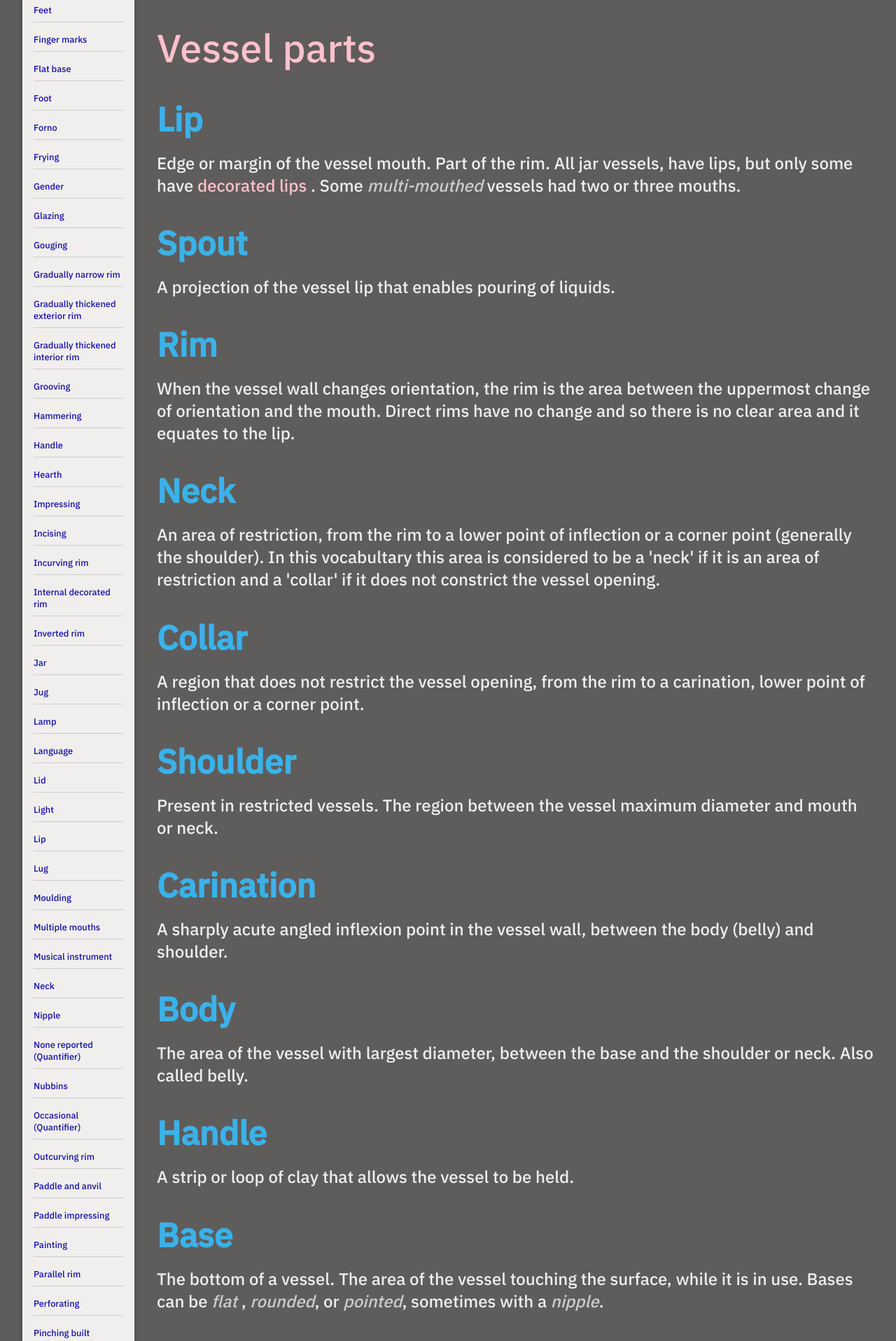
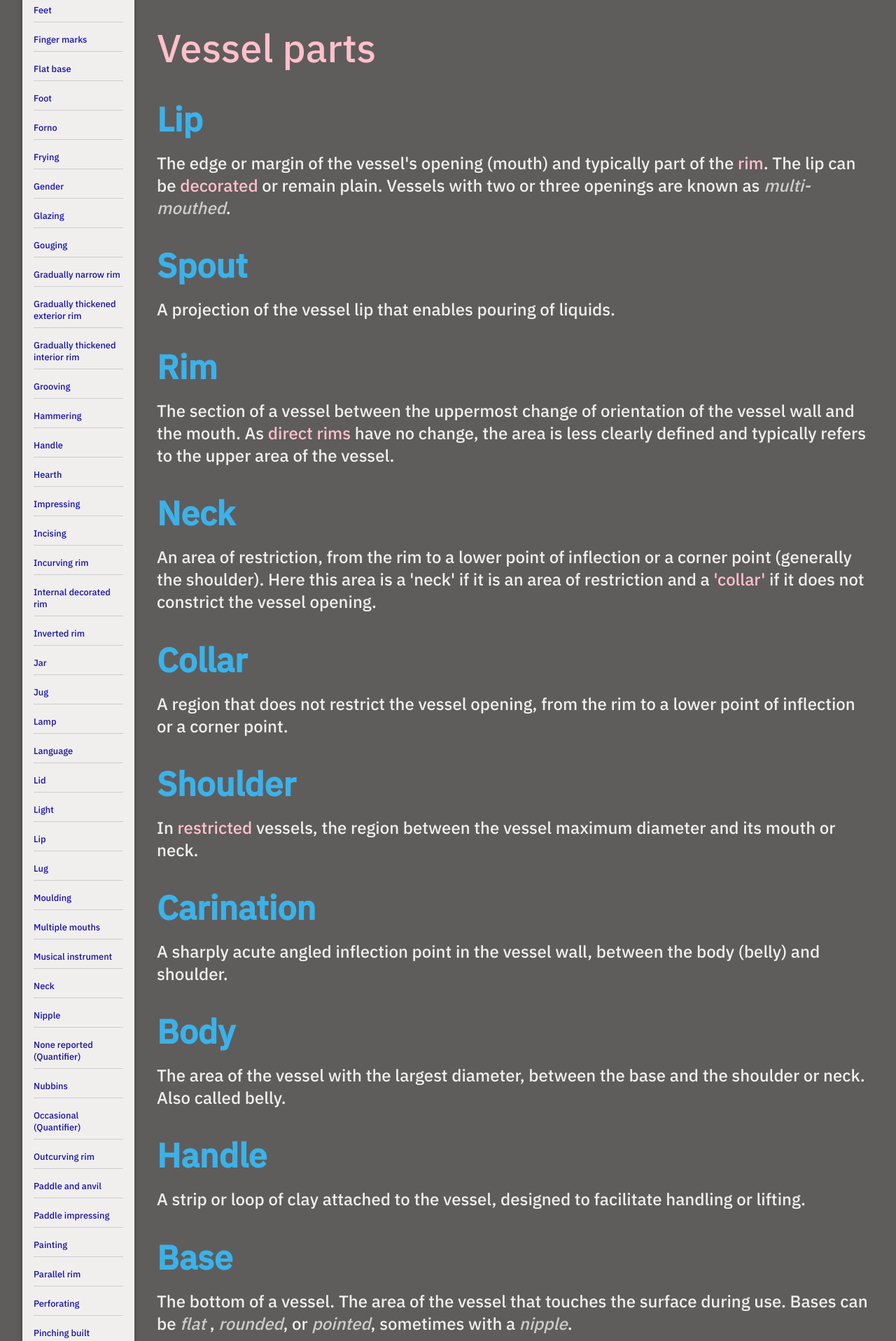
Before and after one commit to tosca-har/jars2, a Django app: page /vessels/glossary in a window 1280 px wide. Shown: the part 1919-3836 px from the top of the page at 70% size. Run offline with Django 5.2, Linux system fonts and the light colour scheme; some web fonts are replaced.

Commit message:
Update glossary.html

```diff
--- a/vessels/templates/vessels/glossary.html
+++ b/vessels/templates/vessels/glossary.html
@@ -160,120 +160,120 @@ in several vessels or sherds, or where numbers are available greater than 10 per
 present but in less than 10 percent in larger samples.
 <h2 id="part">Vessel parts</h2>
 <h3 id="lip">Lip</h3>
-<p>Edge or margin of the vessel mouth. Part of the rim. All jar vessels, have lips, but only some have <a href="#declip"> decorated lips </a>.
-Some <mark id="mulm">multi-mouthed</mark> vessels had two or three mouths. </p>
+<p>The edge or margin of the vessel's opening (mouth) and typically part of the <a href="#rim">rim</a>. The lip can be <a href="#declip"> decorated </a> or remain plain.
+  Vessels with two or three openings are known as <mark id="mulm">multi-mouthed</mark>.
 <h3 id="spo">Spout</h3>
 <p>A projection of the vessel lip that enables pouring of liquids.</p>
 {% comment %} <figure><img src="{% static "vessels/images/spout.jpg" %}" alt="Spout." ></figure>
 <figcaption> Example of a spout in a Pacific jugs.</figcaption> {% endcomment %}
 <h3 id="rim">Rim</h3>
-<p>When the vessel wall changes orientation, the rim is the area between the uppermost change of orientation and the mouth. Direct rims have no change and so there is no clear area and it equates to the lip. </p>
+<p>The section of a vessel between the uppermost change of orientation of the vessel wall and the mouth. As <a href="#dir">direct rims</a> have no change, the area is less clearly defined and typically refers to the upper area of the vessel. </p>
 <h3 id="neck">Neck</h3>
 <p>An area of restriction, from the rim to a lower point of inflection or a corner point (generally the shoulder).
-  In this vocabultary this area is considered to be a 'neck' if it is an area of restriction and a 'collar' if it does not constrict the vessel opening.
+  Here this area is a 'neck' if it is an area of restriction and a <a href="#coll">'collar'</a> if it does not constrict the vessel opening.
 </p>
 <h3 id="coll">Collar</h3>
-<p>A region that does not restrict the vessel opening, from the rim to a carination, lower point of inflection or a corner point.
+<p>A region that does not restrict the vessel opening, from the rim to a lower point of inflection or a corner point.
 </p>
 {% comment %} <figure><img src="{% static "vessels/images/necks.jpg" %}" alt="Neck and collar." ></figure>
 <figcaption> Examples of necks in different Pacific vessel forms.</figcaption> {% endcomment %}
 <h3 id="sho">Shoulder</h3>
-<p>Present in restricted vessels. The region between the vessel maximum diameter and mouth or neck.</p>
+<p>In <a href="#res">restricted</a> vessels, the region between the vessel maximum diameter and its mouth or neck.</p>
 <h3 id="car">Carination</h3>
-<p>A sharply acute angled inflexion point in the vessel wall, between the body (belly) and shoulder. </p>
+<p>A sharply acute angled inflection point in the vessel wall, between the body (belly) and shoulder. </p>
 <h3 id="body">Body</h3>
-<p>The area of the vessel with largest diameter, between the base and the shoulder or neck. Also called belly. </p>
+<p>The area of the vessel with the largest diameter, between the base and the shoulder or neck. Also called belly. </p>
 <h3 id="han">Handle</h3>
-<p>A strip or loop of clay that allows the vessel to be held.</p>
+<p>A strip or loop of clay attached to the vessel, designed to facilitate handling or lifting.</p>
 <h3 id="base">Base</h3>
-<p>The bottom of a vessel. The area of the vessel touching the surface, while it is in use. Bases can be <mark id="flatbase"> flat </mark>, <mark id="roubase">rounded</mark>, or <mark id="poibase">pointed</mark>, sometimes with a <mark id="nip">nipple</mark>. </p>
+<p>The bottom of a vessel. The area of the vessel that touches the surface during use. Bases can be <mark id="flatbase"> flat </mark>, <mark id="roubase">rounded</mark>, or <mark id="poibase">pointed</mark>, sometimes with a <mark id="nip">nipple</mark>. </p>
 <h3 id="feet">Foot or Feet</h3>
-<p>Appendages on the vessel base. These can be several (often 3) feet derived from lumps of clay or a <mark id="rfoot">ring foot </mark> derived from a ring of clay.</p>
+<p>Appendages on the vessel base which may include multipe feet (often 3) formed from lumps of clay or a <mark id="rfoot">ring foot </mark> created from a ring of clay.</p>
 <h2 id="form">Vessel forms</h2>
 <h3 id="res">Restricted</h3>
-<p>Vessel has a mouth that is less than the maximum diameter.</p>
+<p>A vessel form where the opening is narrower than the vessel’s maximum diameter.</p>
 <h3 id="ures">Unrestricted</h3>
-<p>Vessel opening is equal to or greater than its maximum diameter.</p>
+<p>A vessel form where the opening is equal to or greater than its maximum diameter.</p>
 <h3 id="for">Forno</h3>
 <p>Flat bottomed vessel for baking sago cakes.</p>
 <h3 id="jug">Jug</h3>
-<p>Vessel for serving liquid. Has handle and spout and height larger than maximum diameter.</p>
+<p>A vessel for serving liquids, typically with a handle and spout, with a height that exceeds its maximum diameter.</p>
 <h3 id="jar">Jar</h3>
-<p>Vessel height is greater than vessel width, or a restricted vessel with similar height and width.</p>
+<p>A vessel with a greater height than its width, or a restricted form with similar height and width.</p>
 <h3 id="bowl">Bowl</h3>
-<p>Larger mouthed vessel with height more than one-third but less than or equal to its maximum diameter. Usually unrestricted, but can be slightly restricted.</p>
+<p>A wide-mouthed vessel with a height greater than one-third but less than or equal to its maximum diameter. Usually unrestricted, but can be slightly restricted.</p>
 <h3 id="pla">Plate</h3>
-<p>Unrestricted vessel with height less than one-fifth its maximum diameter.</p>
+<p>An unrestricted vessel with a height less than one-fifth of its maximum diameter.</p>
 <h3 id="dish">Dish</h3>
-<p>Unrestricted vessel with height between one-fifth and one-third of its maximum diameter.</p>
+<p>An unrestricted vessel with a height between one-fifth and one-third of its maximum diameter.</p>
 <h3 id="cup">Cup</h3>
-<p>Small unrestricted drinking vessel. Holds smaller volume (approximately half a litre) than a jar. </p>
+<p>A small unrestricted drinking vessel that typically holds a smaller volume (approximately half a litre) than a jar. </p>
 <h3 id="lamp">Lamp</h3>
-<p>Vessel used as source of light, generally by holding oil.</p>
+<p>A vessel used as a source of light, usually by holding oil or another combustible substance such as beeswax.</p>
 <h2 id="build">Vessel construction</h2>
 <h3 id="temp">Manual tempering</h3>
-<p>The vessel has manual tempering if the potters added non-plastic inclusions, such as sand, rocks, or crushed pottery, to the ceramic paste. </p>
+<p>The vessel has 'manual tempering' if the potters added non-plastic inclusions, such as sand, rocks, or crushed pottery, to the ceramic paste. </p>
 <h3 id="conb">Base construction</h3>
 <h4 id="spib">Spiral base</h4>
-<p>Base made with a clay spiral.</p>
+<p>A base made with a clay spiral.</p>
 <h4 id="ballb">Ball base</h4>
-<p>Base started with a ball or lump of clay.</p>
+<p>A base started with a ball or lump of clay.</p>
 <h4 id="slabb">Slab base</h4>
-<p>Base started with a beaten slab of clay.</p>
+<p>A base started with a beaten slab of clay.</p>
 <h3 id="conp">Primary and rim construction</h3>
-<p>Vessels can be built up (or 'roughed out') using coils, slab, molded or 'hammered' clay pieces, or a piece of clay can be formed into a vessel using pinching, molding, 'hammering' or (rarely in the past) a wheel.
-  The force to shape the clay can come from pressure or percussion. In some vessels a different building technique was used for the vessel rim.</p>
+<p>Vessels can be built up (or 'roughed out') using coils or slab, moulded or 'hammered' clay pieces. Alternatively, a single piece of clay can be shaped into a vessel using techniques such as pinching, moulding, 'hammering' or a wheel.
+  The force to shape the clay may be applied through pressure or percussion. In some casees, a different building technique was used for the vessel rim.</p>
 <h4 id="coil">Coil</h4>
-<p>Coiling is a pressure technique. The vesssel is built up with clay that has been rolled out to make cylinderical coils. These coils can be added continuously in a sprial or as rings with one coil per level.
-  The coils can be merged with those below, as they are added or joined to the others at the end. Coils can be joined to each other by pinching, spreading or drawing.</p>
+<p>Coiling is a pressure technique. In coiling, the vesssel is built up using clay rolled into cylinderical coils. These coils can be added continuously in a sprial or as individual rings (with one coil per level).
+  The coils can be joined into the layers below as they are added or joined afterwards. Coils can be joined to each other by pinching, spreading or drawing.</p>
 <h4 id="spiral">Coil spiral</h4>
-<p>The vessel is built up by coils that may continue on, (spiral up) for more than one level. </p>
+<p>A vessel-building variant of <a href='#coil'> coiling </a> where the vessel is built up by coils that may continue on, (spiral up) for more than one level. </p>
 <h4 id="ring">Coil ring</h4>
-<p>The vessel is built up with every level having a complete circle coil. </p>
+<p>A vessel-building variant of <a href='#coil'> coiling </a> where the vessel is built up with every level having a complete circle coil. </p>
 <h4 id="slab">Slab</h4>
-<p>Slab building is a percussion technique, where either slabs of clay are sliced off, or feet, hands or a tool are used to flatten the clay into round or rectangular slabs. The vessel is built up with pre-made slabs of clay. </p>
+<p>Slab building is a vessel-forming percussion technique, in which the vessel is built up with pre-made slabs of clay. The slabs are created by being sliced off, or feet, hands or a tool are used to flatten the clay into round or rectangular slabs. </p>
 <h4 id="pinch">Pinching</h4>
-<p>Pinching is a pressure modelling technique. The vessel is built from the potter forming a depression in the centre of the clay and drawing the walls up around the depression.</p>
+<p>Pinching is a pressure modelling technique in which the potter forms a depression in the centre of the clay and gradually shpes the vessel by pinching and drawing the walls up around the depression.</p>
 <h4 id="mold">Moulding</h4>
-<p>Moulding is a percussion modelling technique that involves a lump or slab of clay that is pressed against a mold to shape it.
- The technique can be used to make a whole vessel of parts that are then combined.</p>
+<p>Moulding is a percussion modelling technique in which a lump or slab of clay that is pressed against, or into, a mould to shape it.
+ This technique can be used to form an entire vessel or to create individual parts that are then combined.</p>
 <h4 id="ham">Hammering</h4>
-<p>Hammering is a percussion modelling technique that involves the use of fists or a tool to hollow and spread out the clay. It can be done on a lump of clay or a slab.
-  The technique can be used to make a whole vessel or parts that are then combined, as in modern day Sigatoka Fiji, where two fist hammered pieces (from a slab start) are joined together.</p>
+<p>Hammering is a percussion modelling technique that involves the use of fists or a tool to hollow and spread out the clay. It can be applied to a lump or a slab of clay .
+  This technique can be used to form an entire vessel or to create individual parts that are then combined. For example, in modern-day Sigatoka Fiji, vessels are formed by joining two fist-hammered, slab-started pieces.</p>
 <h4 id="wheel">Wheel</h4>
-<p>The vessel is built up on a (hand- or machine-) rotating wheel. </p>
+<p>A technique where a vessel is shaped on a rotating wheel using hand or machine power. </p>
 <h3 id="cons">Secondary construction</h3>
-<p>After the initial forming of the vessel, 'pre-forming' of wet or leather-hard paste can be done in various ways.
-   Scraping (wet clay) or shaving (drier clay) is often used for further vessel shaping. Some vessels are beaten with a piece of wood (sometimes a paddle) or bamboo, sometimes with the use of an anvil.</p>
+<p>After the initial forming of the vessel, additional shaping of wet or leather-hard clay, aka 'pre-forming' can be done in various ways. Scraping (on wet clay) or shaving (on drier clay) is often used to refine the shape. Some vessels are beaten with a piece of wood (sometimes a paddle) or bamboo, sometimes with the use of an anvil.</p>
 <h4 id="nosec">Scraping or shaving</h4>
-<p>Scraping of wet clay or shaving or leather-hard clay is a pressure pre-forming technique.</p>
+<p>Dragging a tool across wet clay (scraping) or leather-hard clay (shaving) is a pressure <a href="cons"> pre-forming </a> technique.</p>
 <h4 id="beat">Beating</h4>
 <p>Beating of the outside of the vessel with a wooden or bamboo tool, is a percussion pre-forming technique.</p>
 <h4 id= "pad">Paddle and anvil</h4>
 <p>Beating of the outside of the vessel with a wooden paddle and the use of a stone anvil held inside the vessel. Like beating, the use of a paddle and anvil is a percussion pre-forming technique.</p>
 <h2 id="rimorph">Rim morphology</h2>
 <h3 id="rimdir">Rim direction</h3>
-<p>The rim direction describes how the rim relates to the rest of the vessel. </p>
+<p>The rim direction classifies the angle or orientation of the vessel's <a href="rim"> rim </a> relative to the body.</p>
 <h4 id="out">Outcurving rim</h4>
-<p>Has a concave rim with the lip curving away from the vessel centre. Has an inflection point as opposed to a corner point.</p>
+<p>A rim with a concave profile, where the rim curves outward away from the vessel's centre. It features a smooth inflection point rather than a sharp corner.</p>
 <h4 id="ev">Everted rim</h4>
-<p>The rim starts from an angled corner point in the vessel interior.</p>
+<p>A rim that starts from an distinct corner point in the vessel interior and angles upwards and outwards.</p>
 <h4 id="dout">Direct out rim</h4>
-<p>The rim continues the outward vessel wall outline, lacking a change of direction.</p>
+<p>A rim that follows the same outward trajectory as the vessel wall, without a noticeable change in direction.</p>
 <h4 id="dir">Direct rim</h4>
-<p>The rim continues the vertical vessel wall outline, lacking a change of direction.</p>
+<p>A rim that follows the vertical trajectory of the vessel wall, without a noticeable change in direction.</p>
 <h4 id="din">Direct in rim</h4>
-<p>The rim continues the inward vessel wall outline, lacking a change of direction.</p>
+<p>A rim that follows the same inward trajectory as the vessel wall, without a noticeable change in direction.</p>
 <h4 id="inv">Inverted rim</h4>
-<p>The rim starts from an angled corner point in the vessel exerior.</p>
+<p>A rim that starts from an distinct corner point on the vessel exterior and angles upwards and inwards.</p>
 <h4 id="inc">Incurving rim</h4>
-<p>Has a convex rim with the lip curving towards from the vessel centre. Has an inflection point as opposed to a corner point.</p>
+<p>A rim with a convex profile, where the lip curves inward toward the vessel's centre. The transition from body to rim is gradual, marked by an inflection point rather than a sharp corner.</p>
 <h3 id="rim">Rim profile</h3>
 <p>The rim profile describes how the inner and outer walls meet to form the lip.</p>
 <h4 id="para">Parallel rim</h4>
 <p>In parrallel rims the outer and inner walls stay the same distance apart.</p>
 <h4 id="abrn">Abrupt narrow rim</h4>
-<p>In abrupt narrow rims, the outer and inner walls suddenly start to converge close to the lip.</p>
+<p>In abrupt narrow rims, the outer and inner walls suddenly start to converge close to the lip.
+</p>
 <h4 id="abrw">Abrupt wide rim</h4>
 <p>In abrupt wide rims, close to the lip, the outer and inner walls suddenly start to diverge.</p>
 <h4 id="gradi">Gradually narrow rim</h4>
```
